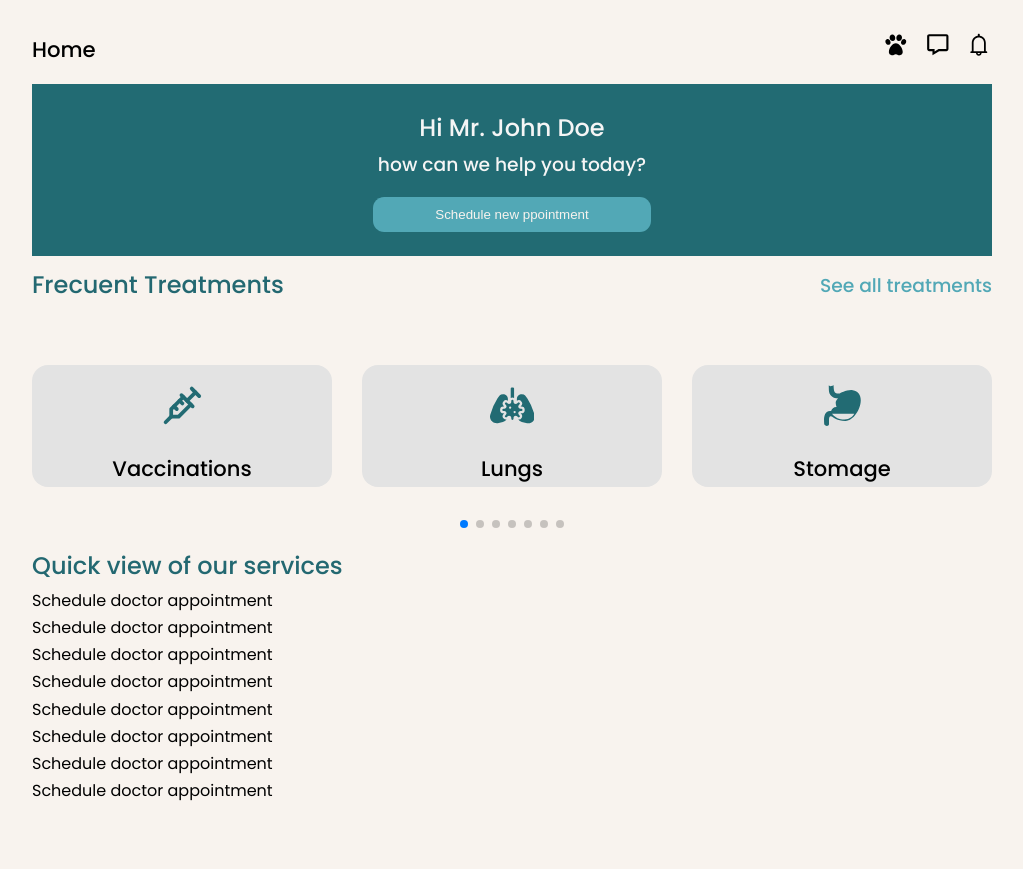
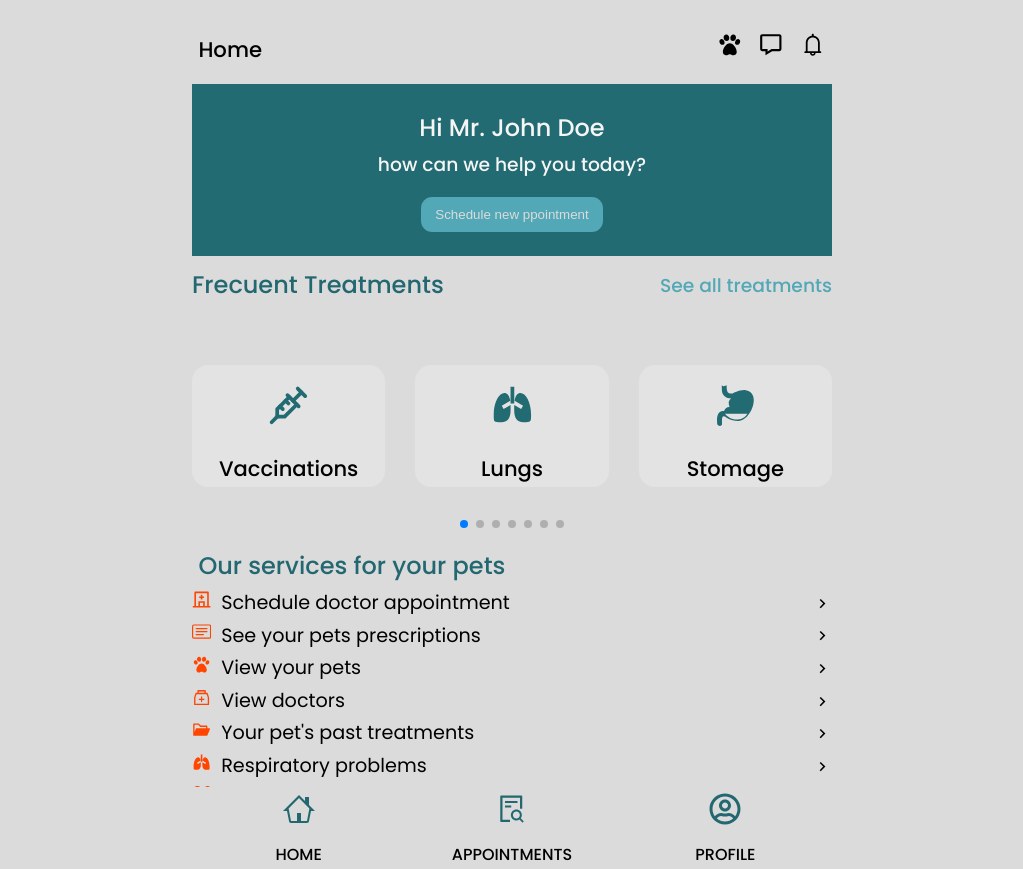
Before and after one commit to santiagomanso/vet.app, a React (Create React App) app: page / in a window 1280 px wide. Shown: the whole page, without its empty margins (128-1151 px from the left). Before the commit the page ends 804 px from the top, so only its background shows below. Built offline with nearby package versions, Linux system fonts and the light colour scheme.

Commit message:
better colors

```diff
--- a/src/index.css
+++ b/src/index.css
@@ -1,5 +1,6 @@
 @import url('https://fonts.googleapis.com/css2?family=Poppins:wght@300;400;500;600&display=swap');
 *{
+
   margin: 0;
   padding: 0;
   border: 0;
@@ -14,12 +15,12 @@
   --color-bg-variant: #2c2c6c;
   --color-primary: #236871;
   --color-primary-variant: #52A8B6;
-  --color-white: #F8F3EE;
+  --color-white: #dbdbdb;
   --color-light: rgba(255,255,255,0.6);
 
   --transition: all 600ms ease;
 
-  --container-width-lg: 75%;
+  --container-width-lg: 50%;
   --container-width-md: 86%;
   --container-width-sm: 90%;
 }
@@ -61,6 +62,7 @@ body{
 
 .component__header{
   margin-bottom: 1rem;
+  padding: 0 0.4rem;
   display: flex;
   justify-content: space-between;
   color: black;
--- a/src/screens/homeScreen/HomeScreen.js
+++ b/src/screens/homeScreen/HomeScreen.js
@@ -1,12 +1,25 @@
 import React from 'react'
 import './homeScreen.css'
 import { BiMessage, BiStore } from 'react-icons/bi'
-import { AiOutlineBell } from 'react-icons/ai'
+import { BsCardText } from 'react-icons/bs'
+import {
+  AiOutlineBell,
+  AiOutlineMedicineBox,
+  AiFillFolderOpen,
+  AiOutlineFileSearch,
+} from 'react-icons/ai'
 import { IoMdPaw } from 'react-icons/io'
-import { FaHeadSideVirus, FaLungsVirus, FaCarCrash } from 'react-icons/fa'
-import { MdOutlineCoronavirus } from 'react-icons/md'
+import {
+  FaHeadSideVirus,
+  FaCarCrash,
+  FaTemperatureHigh,
+  FaRegUserCircle,
+} from 'react-icons/fa'
+import { MdOutlineCoronavirus, MdKeyboardArrowRight } from 'react-icons/md'
+import { RiHospitalLine, RiLungsFill } from 'react-icons/ri'
 import { GiStomach, GiDogBowl } from 'react-icons/gi'
 import { TbVaccine } from 'react-icons/tb'
+import { GoHome } from 'react-icons/go'
 import { ImHeartBroken } from 'react-icons/im'
 
 // Import Swiper React components
@@ -66,7 +79,7 @@ const HomeScreen = () => {
           <SwiperSlide>
             <div className='slider__container'>
               <div className='slider__icon'>
-                <FaLungsVirus />
+                <RiLungsFill />
               </div>
               <div className='slider__header'>
                 <h3>Lungs </h3>
@@ -146,18 +159,164 @@ const HomeScreen = () => {
         </Swiper>
 
         <div className='services_list'>
-          <h2>Quick view of our services</h2>
-          <div className='row'>
+          <h2>Our services for your pets</h2>
+          <div className='row services_list-wrapper'>
             <ul>
-              <li>Schedule doctor appointment</li>
-              <li>Schedule doctor appointment</li>
-              <li>Schedule doctor appointment</li>
-              <li>Schedule doctor appointment</li>
-              <li>Schedule doctor appointment</li>
-              <li>Schedule doctor appointment</li>
-              <li>Schedule doctor appointment</li>
-              <li>Schedule doctor appointment</li>
+              <li>
+                <div className='services__list-container'>
+                  <div>
+                    <div className='services__list-icon'>
+                      <RiHospitalLine />
+                    </div>
+                    <p>Schedule doctor appointment</p>
+                  </div>
+                  <MdKeyboardArrowRight />
+                </div>
+              </li>
+
+              <li>
+                <div className='services__list-container'>
+                  <div>
+                    <div className='services__list-icon'>
+                      <BsCardText />
+                    </div>
+                    <p>See your pets prescriptions</p>
+                  </div>
+                  <MdKeyboardArrowRight />
+                </div>
+              </li>
+
+              <li>
+                <div className='services__list-container'>
+                  <div>
+                    <div className='services__list-icon'>
+                      <IoMdPaw />
+                    </div>
+                    <p>View your pets</p>
+                  </div>
+                  <MdKeyboardArrowRight />
+                </div>
+              </li>
+
+              <li>
+                <div className='services__list-container'>
+                  <div>
+                    <div className='services__list-icon'>
+                      <AiOutlineMedicineBox />
+                    </div>
+                    <p>View doctors</p>
+                  </div>
+                  <MdKeyboardArrowRight />
+                </div>
+              </li>
+
+              <li>
+                <div className='services__list-container'>
+                  <div>
+                    <div className='services__list-icon'>
+                      <AiFillFolderOpen />
+                    </div>
+                    <p>Your pet's past treatments</p>
+                  </div>
+                  <MdKeyboardArrowRight />
+                </div>
+              </li>
+
+              <li>
+                <div className='services__list-container'>
+                  <div>
+                    <div className='services__list-icon'>
+                      <RiLungsFill />
+                    </div>
+                    <p>Respiratory problems</p>
+                  </div>
+                  <MdKeyboardArrowRight />
+                </div>
+              </li>
+              <li>
+                <div className='services__list-container'>
+                  <div>
+                    <div className='services__list-icon'>
+                      <FaTemperatureHigh />
+                    </div>
+                    <p>Fieber</p>
+                  </div>
+                  <MdKeyboardArrowRight />
+                </div>
+              </li>
+
+              <li>
+                <div className='services__list-container'>
+                  <div>
+                    <div className='services__list-icon'>
+                      <GiStomach />
+                    </div>
+                    <p>Stomache appointment</p>
+                  </div>
+                  <MdKeyboardArrowRight />
+                </div>
+              </li>
+
+              <li>
+                <div className='services__list-container'>
+                  <div>
+                    <div className='services__list-icon'>
+                      <BiStore />
+                    </div>
+                    <p>Schedule doctor appointment</p>
+                  </div>
+                  <MdKeyboardArrowRight />
+                </div>
+              </li>
+              <li>
+                <div className='services__list-container'>
+                  <div>
+                    <div className='services__list-icon'>
+                      <BiStore />
+                    </div>
+                    <p>Schedule doctor appointment</p>
+                  </div>
+                  <MdKeyboardArrowRight />
+                </div>
+              </li>
+
+              <li>
+                <div className='services__list-container'>
+                  <div>
+                    <BiStore />
+                    <p>Schedule doctor appointment</p>
+                  </div>
+                  <MdKeyboardArrowRight />
+                </div>
+              </li>
             </ul>
+          </div>
+        </div>
+
+        <div className='app__navigation'>
+          <div className='app__navigation-wraper'>
+            <div className='app__navigation-icon'>
+              <GoHome />
+            </div>
+            <div>
+              <p className='app__navigation-p'>HOME</p>
+            </div>
+          </div>
+          <div className='app__navigation-wraper'>
+            <div className='app__navigation-icon'>
+              <AiOutlineFileSearch />
+            </div>
+            <div>
+              <p className='app__navigation-p'>APPOINTMENTS</p>
+            </div>
+          </div>
+          <div className='app__navigation-wraper'>
+            <div className='app__navigation-icon'>
+              <FaRegUserCircle />
+            </div>
+            <div>
+              <p className='app__navigation-p'>PROFILE</p>
+            </div>
           </div>
         </div>
       </section>
--- a/src/screens/homeScreen/homeScreen.css
+++ b/src/screens/homeScreen/homeScreen.css
@@ -90,9 +90,56 @@
     color: var(--color-primary);
 }
 
-.services_list > row{
-    display: grid;
-    grid-template-rows: 1fr;
+
+.services_list-wrapper{
+    width: 100%;
+    height: 25vh;
+    overflow: scroll;
+}
+
+.services__list-container{
+    width: 100w;
+    font-size: 1.2rem;
+    display: flex;
+    align-items: center;
+    justify-content: space-around;
+    overflow: hidden;
+}
+
+.services_list > h2{
+    padding: 0 0.4rem;
+}
+
+.services__list-container > div{
+    width: 100%;
+    display: flex;
+    align-items: center;
+    gap: 10px;
+}
+
+.services__list-icon{
+    color: orangered;
+}
+
+.app__navigation{
+    display: flex;
+    justify-content: space-between;
+}
+
+.app__navigation-wraper{
+    display: flex;
+    flex: 1;
+    flex-direction: column;
+    align-items: center;
+}
+
+.app__navigation-icon{
+    color: var(--color-primary);
+    font-size: 2rem;
+}
+
+.app__navigation-p{
+    font-weight: 500;
 }
 
 /* ========== MEDIA QUERIES (MEDIUM DEVICES)  ==========  */
@@ -110,31 +157,14 @@
         width: 80%;
     }
 
-    .about__container{
-        grid-template-columns: 1fr;
-        gap: 0;
-    }
-
-    .about__me{
-        width: 50%;
-        margin: 2rem auto 4rem;
-    }
-
-    .about__content p{
-        margin: 1rem 0 1.5rem;
-    }
-    .about__content {
-        text-align: center;
-    }
-
 }
 
 /* ========== MEDIA QUERIES (SMALL DEVICES)  ==========  */
 @media screen and (max-width: 600px) {
 
-    .home__welcome {
-        padding: 1.4rem 0;
-      }
+    .container{
+        width: 100%;
+    }
 
       .home__welcome > .btn {
         width: 75%;
@@ -150,19 +180,25 @@
     }
 
     .home__treatments > h2{
-        font-size: 0.8rem;
+        font-size: 1rem;
+        padding: 0 0.4rem;
     }
     .home__treatments > h3{
-        font-size: 0.7rem;
+        font-size: 0.8rem;
+        padding: 0 0.4rem;
     }
 
     .slider__container{
         width: 100%;
-        height: 50%;
+        height: 55%;
     }
 
     .slider__header > h3{
         font-size: 0.7rem;
     }
 
+    .services_list{
+        padding: 0 0.5rem;
+    }
+
 }
```
